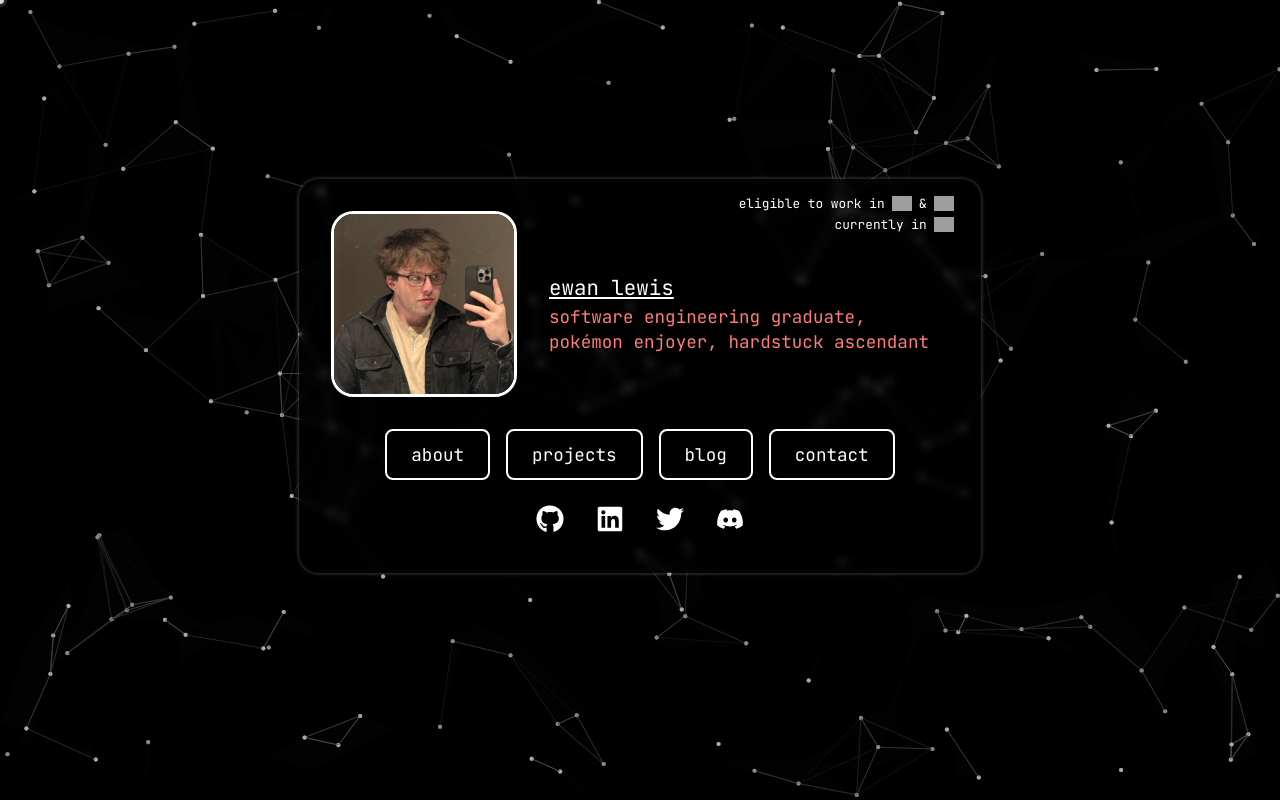
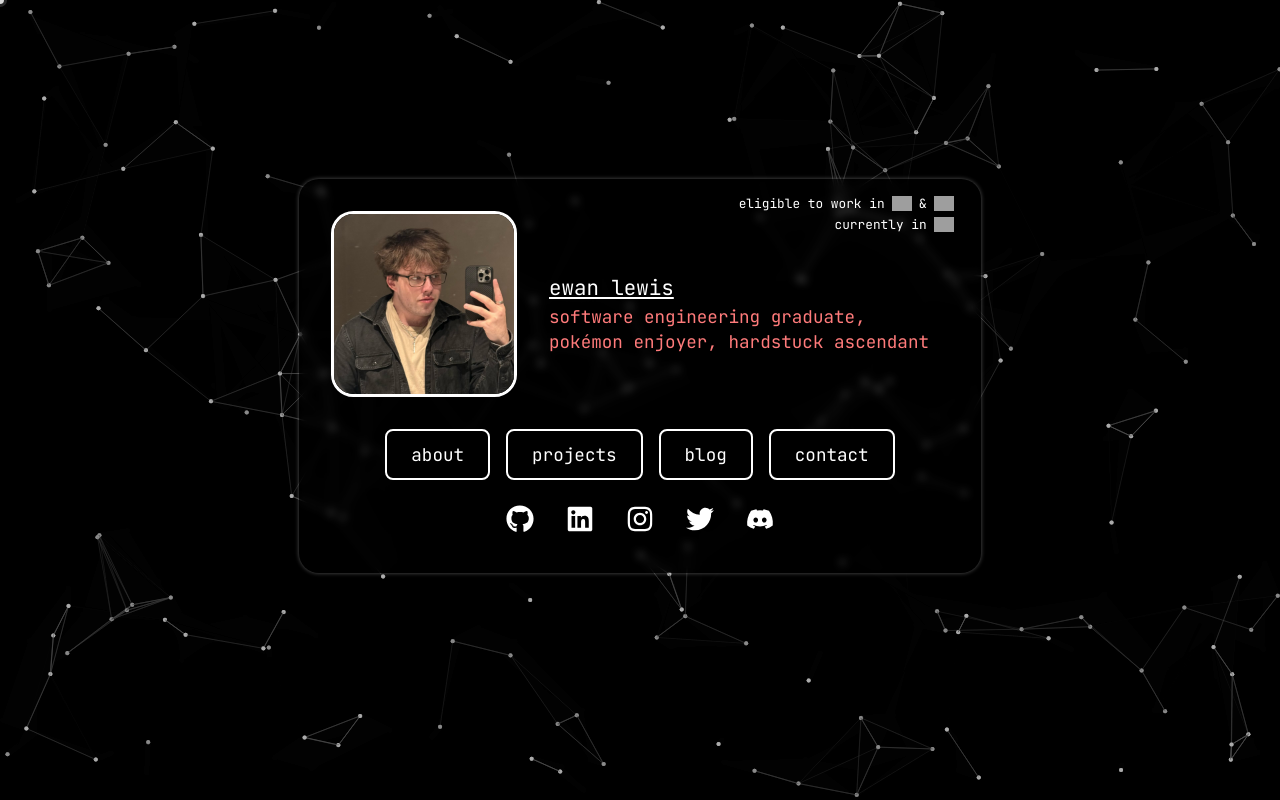
Before and after one commit to ewanlew/ewanlew.github.io, a React (Vite) app: page / in a window 1280 px wide. Built offline with nearby package versions, Linux system fonts and the light colour scheme; grey boxes are pictures that could not be loaded.

Commit message:
+ instagram

```diff
--- a/src/pages/Home/Home.jsx
+++ b/src/pages/Home/Home.jsx
@@ -1,5 +1,5 @@
 import { Link } from 'react-router-dom';
-import { FaDiscord, FaGithub, FaLinkedin, FaTwitter } from 'react-icons/fa';
+import { FaDiscord, FaGithub, FaLinkedin, FaTwitter, FaInstagram } from 'react-icons/fa';
 import { useEffect } from 'react';
 import Background from '../../components/Background';
 import './Home.css';
@@ -43,16 +43,19 @@ function Home() {
         </div>
 
         <div className="socials-icons">
-          <a href="https://github.com/ewanlew" target="_blank" rel="noopener noreferrer" tabIndex={4}>
+          <a href="https://github.com/ewanlew/" target="_blank" rel="noopener noreferrer" tabIndex={4}>
             <FaGithub />
           </a>
           <a href="https://www.linkedin.com/in/ewan-lewis-492aa9283/" target="_blank" rel="noopener noreferrer" tabIndex={5}>
             <FaLinkedin />
           </a>
-          <a href="https://twitter.com/ewanleww" target="_blank" rel="noopener noreferrer" tabIndex={6}>
+          <a href="https://instagram.com/ewan.lew/" target="_blank" rel="noopener noreferrer" tabIndex={6}>
+            <FaInstagram />
+          </a>
+          <a href="https://twitter.com/ewanleww/" target="_blank" rel="noopener noreferrer" tabIndex={7}>
             <FaTwitter />
           </a>
-          <a href="https://discordapp.com/users/113345742457864192" target="_blank" rel="noopener noreferrer" tabIndex={7}>
+          <a href="https://discordapp.com/users/113345742457864192/" target="_blank" rel="noopener noreferrer" tabIndex={8}>
             <FaDiscord />
           </a>
         </div>
```
